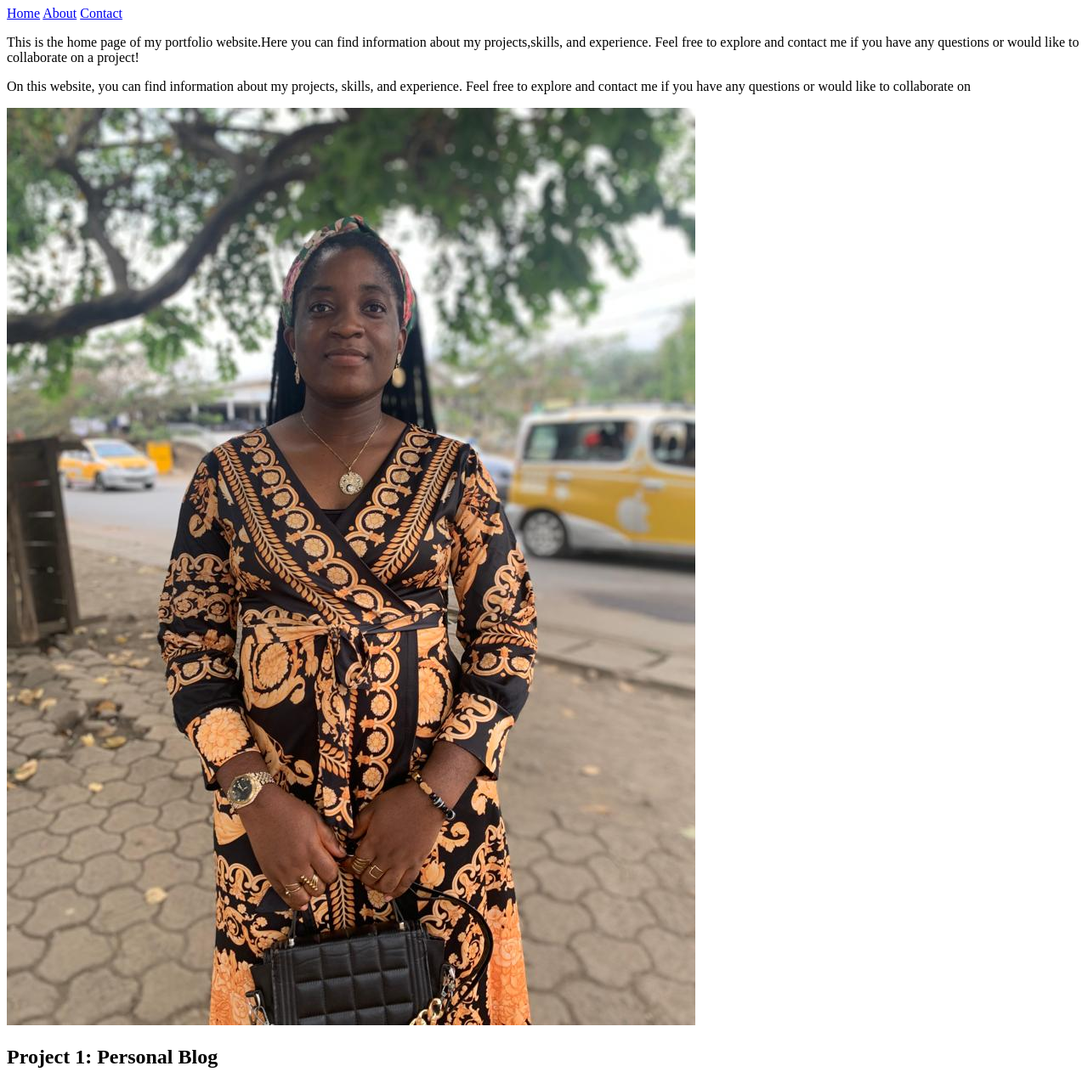
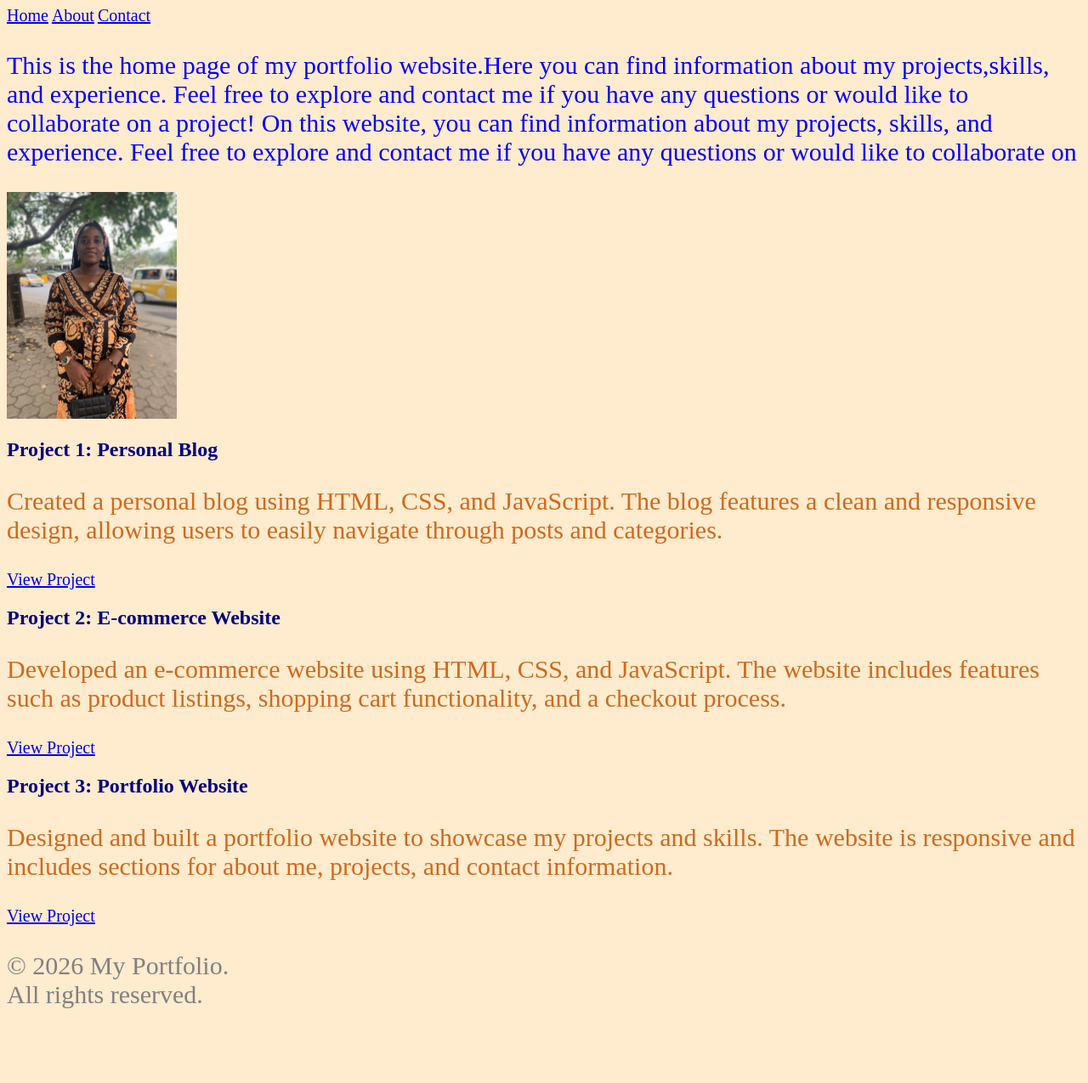
Before and after one commit to tabilizzy/my-website, a plain HTML site: page index.html in a window 1280 px wide. Shown: the part 73-1348 px from the top of the page at 85% size. After the commit the page ends 1291 px from the top, so only its background shows below. Drawn offline with Linux system fonts and the light colour scheme.

Commit message:
add css styling to my pages

```diff
--- /dev/null
+++ b/assets/css/style.css
@@ -0,0 +1,36 @@
+p {
+    font-size: 30px;
+    color: chocolate;
+}
+
+a {
+    font-size: 20px;
+}
+
+.caption{
+    color:blue;
+}
+
+#foot {
+    color: gray;
+    width: 300px;
+    }
+*{
+    background-color: blanchedalmond;
+}
+
+h2, h3{
+    color: rgb(0, 0, 128);
+}
+
+input {
+    border: 2px solid blue;
+    padding: 30px;
+    margin: 30px;
+    border-radius: 10px;
+    box-sizing: border-box;
+}
+img{
+    width: 200px;
+
+}
--- a/index.html
+++ b/index.html
@@ -4,6 +4,7 @@
     <meta charset="UTF-8">
     <meta name="viewport" content="width=device-width, initial-scale=1.0">
     <title>Home Page</title>
+    <link rel="stylesheet" href="assets/css/style.css">
 </head>
 
 <body>
@@ -17,9 +18,9 @@
     </nav>
     </header>
     <main>
-        <p>This is the home page of my portfolio website.Here you can find information about my projects,skills, and experience.
-        Feel free to explore and contact me if you have any questions or would like to collaborate on a project!</p>
-        <p>On this website, you can find information about my projects, skills, and experience. Feel free to explore and contact me if you have any questions or would like to collaborate on
+        <p class="caption">This is the home page of my portfolio website.Here you can find information about my projects,skills, and experience.
+        Feel free to explore and contact me if you have any questions or would like to collaborate on a project!
+        On this website, you can find information about my projects, skills, and experience. Feel free to explore and contact me if you have any questions or would like to collaborate on
         </p>
     <img src="assets/image/lizzy.jpeg" alt="Picture of myself">
 <section>
@@ -42,7 +43,7 @@
     </main>
 
     <footer>
-    <p>&copy; 2026 My Portfolio. All rights reserved.</p>
+    <p id="foot">&copy; 2026 My Portfolio. All rights reserved.</p>
 </footer>
 </body>
 
```
Also changed, not shown: about.html (+1 -0 lines), contact.html (+2 -0 lines).
